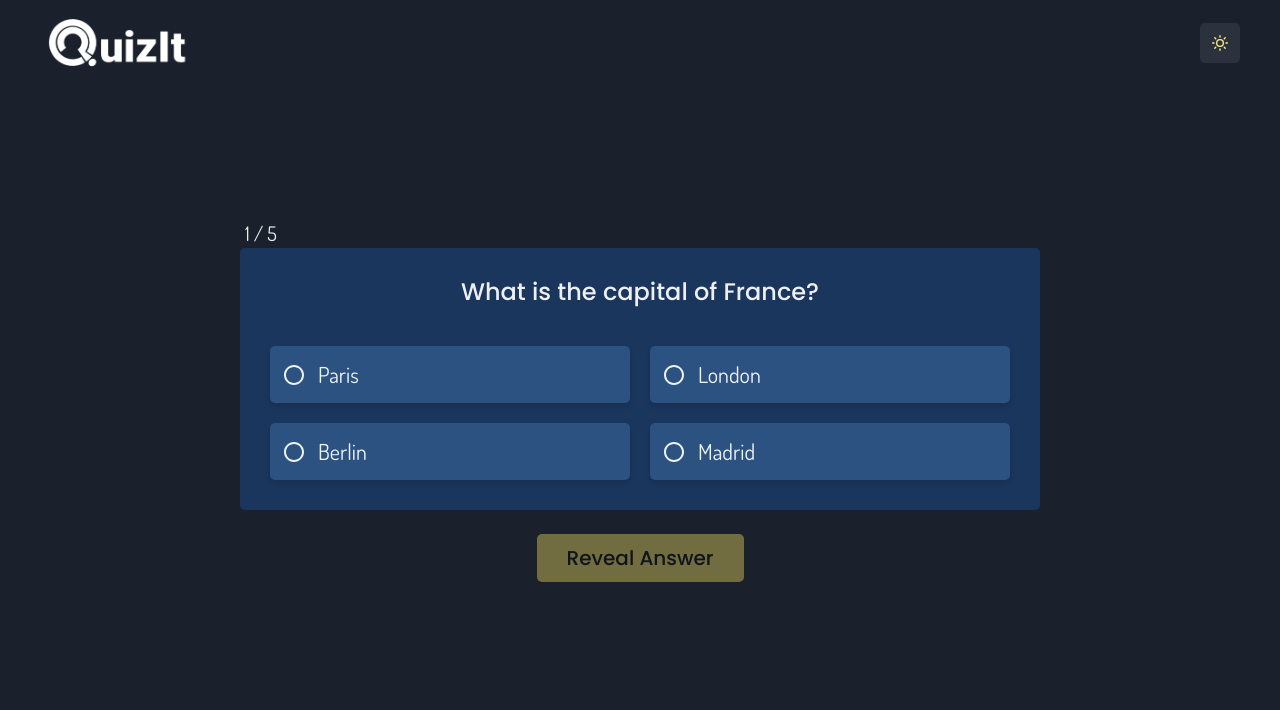
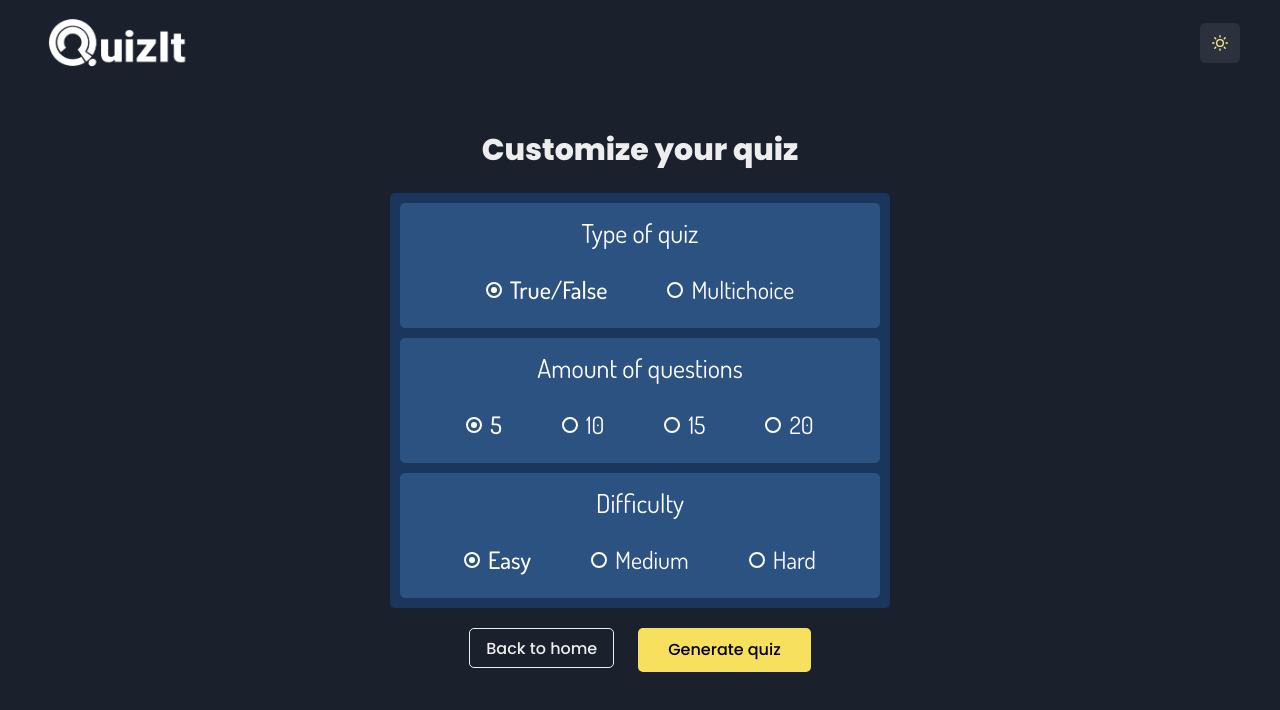
Before and after one commit to leonbjorklund/QuizIt, a React (Vite) app: page / in a window 1280 px wide. Both pictures are taken after a click on the button "Continue". Shown: the top 710 px of the page. Built offline with nearby package versions, Linux system fonts and the light colour scheme.

Commit message:
styled option according to theme

```diff
--- a/src/chakra/Radio.tsx
+++ b/src/chakra/Radio.tsx
@@ -72,6 +72,21 @@ const variants = {
       },
     },
   }),
+  optionAlt: definePartsStyle({
+    container: {
+      bg: 'transparent',
+      color: '#FFF'
+    },
+    control: {},
+    label: {
+      fontSize: {
+        base: '18px',
+        sm: '20px',
+        md: '22px',
+        lg: '24px',
+      },
+    },
+  }),
   placeHolderVariant: definePartsStyle({
     container: {},
     control: {},
--- a/src/chakra/theme.ts
+++ b/src/chakra/theme.ts
@@ -34,18 +34,16 @@ const SceneContainer = defineStyleConfig({
       maxWidth: { sm: '500px', md: '600px', lg: '100%' },
     },
     playSceneTrueFalse: {},
-    optionsScene: {},
+    optionsScene: {
+      gap: '20px',
+      maxWidth: { sm: '500px', md: '600px', lg: '100%' },
+    },
     funFact: {
       position: 'absolute',
       bottom: 120,
       textAlign: 'center',
       px: '1rem',
     },
-    option: {
-      bg: colors.selected,
-      p: '20px',
-      borderRadius: '5px'
-    }
   },
 });
 
@@ -68,10 +66,11 @@ const SceneCard = defineStyleConfig({
       },
     },
     optionsCard: {
-      maxWidth: { sm: '500px', md: '600px', lg: '100%' },
+      bg: colors.secondary,
+      maxWidth: '500px',
       borderRadius: '5px',
-      padding: { base: '16px', sm: '20px', md: '20px', lg: '30px' },
-      gap: { base: '24px', sm: '28px', md: '32px', lg: '40px' },
+      padding: '10px',
+      gap: '10px',
     },
     playSceneTrueFalse: {},
   },
@@ -86,12 +85,30 @@ const components = {
     variants: {
       optionsSceneTitle: {
         fontFamily: 'Poppins, sans-serif',
-        fontWeight: "800",
+        fontWeight: '800',
         fontSize: {
           base: 'lg',
           sm: '2xl',
           md: '3xl',
           lg: '3xl',
+        },
+      },
+      optionTitle: {
+        color: '#FFF',
+        fontSize: {
+          base: '20px',
+          sm: '22px',
+          md: '24px',
+          lg: '26px',
+        },
+      },
+      optionText: {
+        color: '#FFF',
+        fontSize: {
+          base: '18px',
+          sm: '20px',
+          md: '22px',
+          lg: '24px',
         },
       },
       loading: {
--- a/src/components/HomeScene/HomeScene.tsx
+++ b/src/components/HomeScene/HomeScene.tsx
@@ -88,7 +88,7 @@ export const HomeScene = ({ setScene }: IHome) => {
           )}
         </InputRightElement>
       </InputGroup>
-      <Button variant="proceed" mt="1rem" onClick={() => handleNextScene(Scene.PLAY)}>
+      <Button variant="proceed" mt="1rem" onClick={() => handleNextScene(Scene.OPTIONS)}>
         {continueBtn}
       </Button>
     </>
--- a/src/components/OptionsScene/OptionsScene.tsx
+++ b/src/components/OptionsScene/OptionsScene.tsx
@@ -2,7 +2,9 @@ import { Button, Flex, Radio, RadioGroup, Stack, Text, useBreakpointValue } from
 
 import { Scene } from '../../App';
 import { optionsStrings } from '../../assets/strings';
-import { MainContainer } from '../../theme/MainContainer';
+import { SceneCard } from '../../chakra/SceneCard';
+import { SceneContainer } from '../../chakra/SceneContainer';
+import { OptionStyle } from './styles';
 
 interface IOptions {
   setScene: React.Dispatch<React.SetStateAction<Scene>>;
@@ -15,67 +17,65 @@ export const OptionsScene = ({ setScene }: IOptions) => {
 
   return (
     <>
-      <MainContainer gap="20px">
+      <SceneContainer variant="optionsScene">
         <Text variant="optionsSceneTitle">Customize your quiz</Text>
 
-        <MainContainer p="10px" bg="blue.900" borderRadius="5px" gap="10px">
-          <MainContainer variant="option">
-            <Flex flexDirection="column" alignItems="center" gap="10px">
-              <Text fontSize="26px">{typeOfQuiz.title}</Text>
+        <SceneCard variant="optionsCard">
+          <SceneCard variant="option">
+            <Flex sx={OptionStyle}>
+              <Text variant="optionTitle">{typeOfQuiz.title}</Text>
               <RadioGroup defaultValue="1">
-                <Stack spacing={16} direction="row">
-                  <Radio value="1" fontSize="24px">
+                <Stack spacing={{ base: '.5rem', sm: '1.5rem', md: '2.5rem' }} direction="row">
+                  <Radio value="1" variant="optionAlt">
                     {typeOfQuiz.alternatives.trueFalse}
                   </Radio>
-                  <Radio value="2" fontSize="24px" isChecked>
+                  <Radio value="2" variant="optionAlt">
                     {typeOfQuiz.alternatives.multichoice}
                   </Radio>
                 </Stack>
               </RadioGroup>
             </Flex>
-          </MainContainer>
-
-          <MainContainer variant="option">
-            <Flex flexDirection="column" alignItems="center">
-              <Text fontSize="26px">{amountOfQuestions.title}</Text>
-              <RadioGroup defaultValue="2">
-                <Stack spacing={16} direction="row">
-                  <Radio value="1" fontSize="24px">
+          </SceneCard>
+          <SceneCard variant="option">
+            <Flex sx={OptionStyle}>
+              <Text variant="optionTitle">{amountOfQuestions.title}</Text>
+              <RadioGroup defaultValue="1">
+                <Stack spacing={{ base: '.5rem', sm: '1.5rem', md: '2.5rem' }} direction="row">
+                  <Radio value="1" variant="optionAlt">
                     {amountOfQuestions.alternatives.five}
                   </Radio>
-                  <Radio value="2" fontSize="24px" isChecked>
+                  <Radio value="2" variant="optionAlt">
                     {amountOfQuestions.alternatives.ten}
                   </Radio>
-                  <Radio value="3" fontSize="24px" isChecked>
+                  <Radio value="3" variant="optionAlt">
                     {amountOfQuestions.alternatives.fifteen}
                   </Radio>
-                  <Radio value="4" fontSize="24px" isChecked>
+                  <Radio value="4" variant="optionAlt">
                     {amountOfQuestions.alternatives.twenty}
                   </Radio>
                 </Stack>
               </RadioGroup>
             </Flex>
-          </MainContainer>
-
-          <MainContainer variant="option">
-            <Flex flexDirection="column" alignItems="center">
-              <Text fontSize="26px">{difficulty.title}</Text>
-              <RadioGroup defaultValue="2">
-                <Stack spacing={16} direction="row">
-                  <Radio value="1" fontSize="24px">
+          </SceneCard>
+          <SceneCard variant="option">
+            <Flex sx={OptionStyle}>
+              <Text variant="optionTitle">{difficulty.title}</Text>
+              <RadioGroup defaultValue="1">
+                <Stack spacing={{ base: '.5rem', sm: '1.5rem', md: '2.5rem' }} direction="row">
+                  <Radio value="1" variant="optionAlt">
                     {difficulty.alternatives.easy}
                   </Radio>
-                  <Radio value="2" fontSize="24px" isChecked>
+                  <Radio value="2" variant="optionAlt">
                     {difficulty.alternatives.medium}
                   </Radio>
-                  <Radio value="3" fontSize="24px" isChecked>
+                  <Radio value="3" variant="optionAlt">
                     {difficulty.alternatives.hard}
                   </Radio>
                 </Stack>
               </RadioGroup>
             </Flex>
-          </MainContainer>
-        </MainContainer>
+          </SceneCard>
+        </SceneCard>
 
         <Flex gap="1.5em" flexDirection={!isDesktop ? 'column-reverse' : 'row'} width={!isDesktop ? '100%' : 'auto'}>
           <Button variant="return" onClick={() => setScene(Scene.HOME)}>
@@ -85,7 +85,7 @@ export const OptionsScene = ({ setScene }: IOptions) => {
             {btns.generate}
           </Button>
         </Flex>
-      </MainContainer>
+      </SceneContainer>
     </>
   );
 };
--- /dev/null
+++ b/src/components/OptionsScene/styles.ts
@@ -0,0 +1,9 @@
+export const OptionStyle = {
+  bg: 'blue.700',
+  gap: '10px',
+  flexDirection: 'column',
+  alignItems: 'center',
+  width: '100%',
+  padding: '10px 20px',
+  borderRadius: '5px',
+};
```
